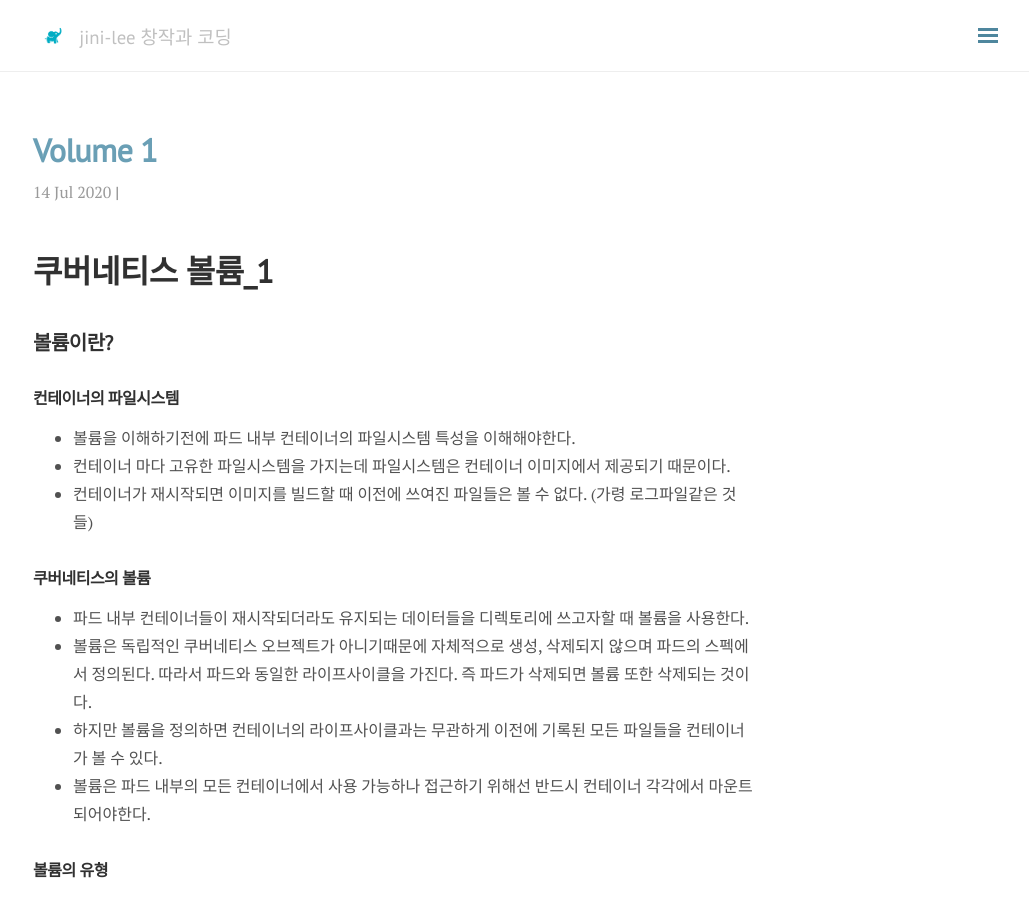
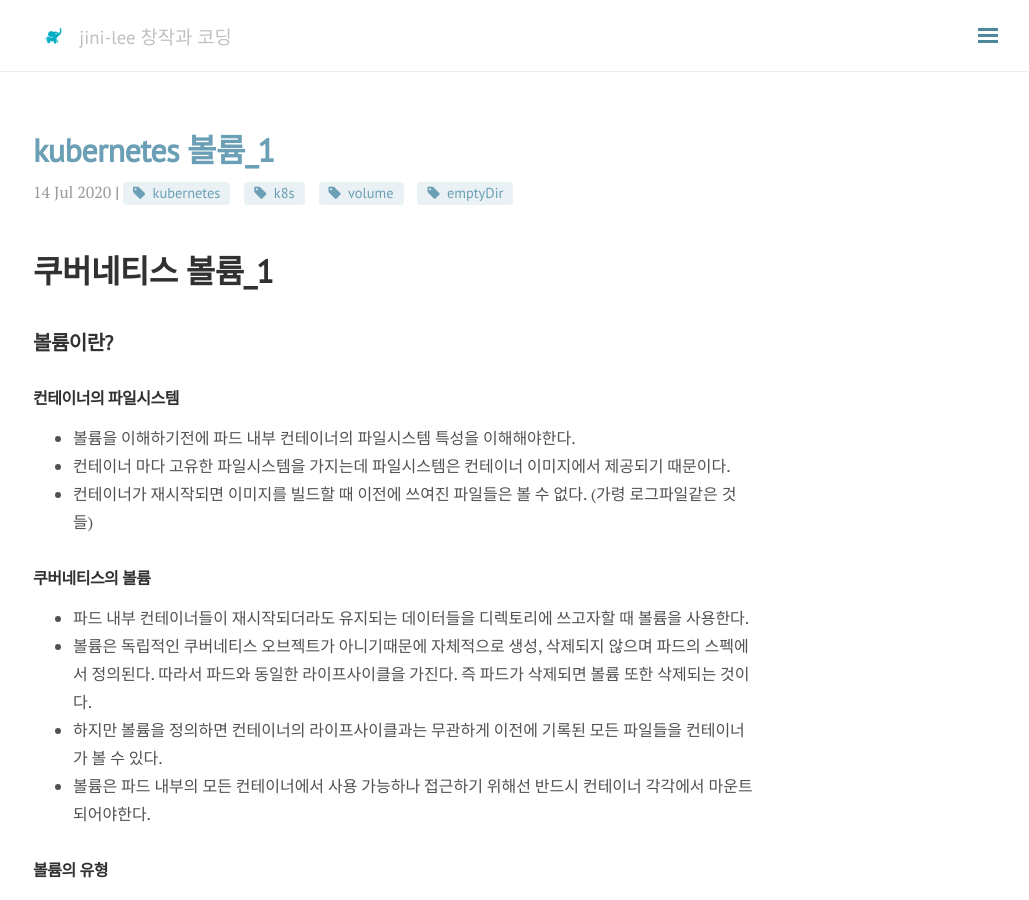
Before and after one commit to jini-lee/jini-lee.github.com, a Jekyll site: the page built from _posts/kubernetes/2020-07-14-volume-1.md, in a window 1280 px wide and 900 px high. Shown: the whole window, without its empty margins (247-1276 px from the left). Built offline with Jekyll 4.4.1, drawn with Linux system fonts in a browser that asks for light colours; nearby versions of some CDN libraries; our own code applies the rules of GitHub Pages for plain Markdown files; comment, search, counter and statistics services are not loaded.

Commit message:
Update 2020-07-14-volume-1.md

```diff
--- a/_posts/kubernetes/2020-07-14-volume-1.md
+++ b/_posts/kubernetes/2020-07-14-volume-1.md
@@ -1,3 +1,12 @@
+---
+layout: post
+title: kubernetes 볼륨_1
+category: kubernetes
+tags: [kubernetes, k8s, volume, emptyDir]
+comments: true
+---
+
+
 # 쿠버네티스 볼륨_1
 
 ## 볼륨이란?
```
